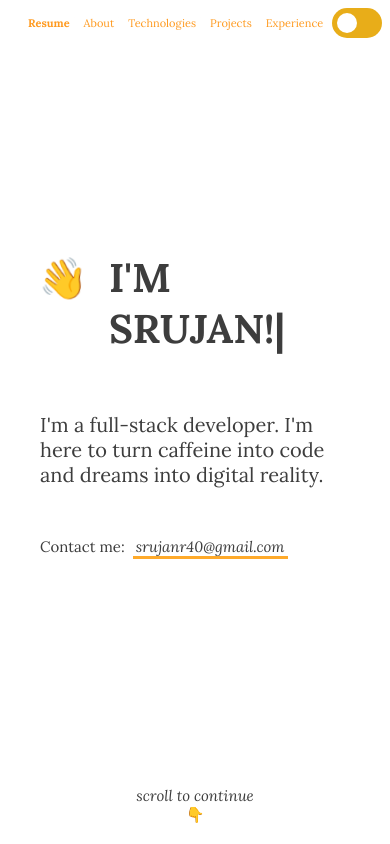
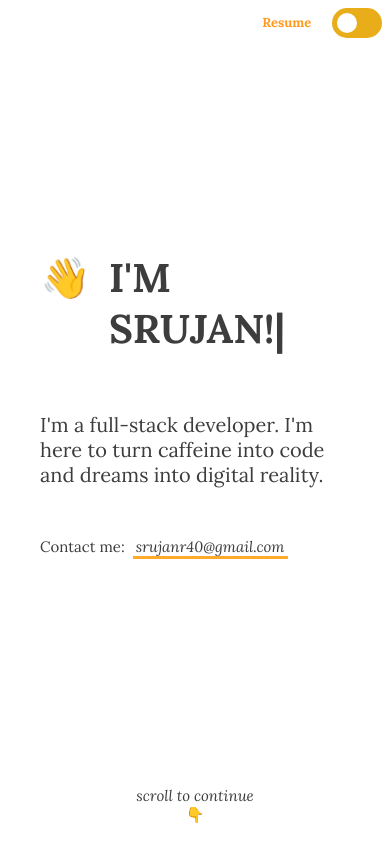
Before and after one commit to srujanr40/personal_website, a React (Create React App) app in the folder client/: page / in a window 390 px wide. Shown: the top 844 px of the page. Built offline with nearby package versions, Linux system fonts and the light colour scheme.

Commit message:
added new project, updated libraries, compact navbar for mobile

```diff
--- a/client/src/components/Navbar/Navbar.css
+++ b/client/src/components/Navbar/Navbar.css
@@ -18,14 +18,28 @@
     margin: -1px;
 }
 
+.resume_nav_button {
+    font-family: 'lora';
+    font-size: 130%;
+    background-color: #ffffff;
+    border: none;
+    border-radius: 5px;
+    cursor: pointer;
+    margin: -1px;
+}
+
 
 @media screen and (max-width: 600px) {
     .button_div {
+        display: none;
         margin-right: 0.4rem;
     }
 
     .nav_button {
-        font-size: 110%;
+        display: none;
+    }
+
+    .resume_nav_button {
         color: #ff9a1f;
     }
   }
@@ -33,18 +47,18 @@
 
   @media screen and (min-width: 600px) {
     .button_div {
+        display: none;
         margin-right: 1%;
     }
 
     .nav_button {
         color: #dd861d;
     }
+
+    .resume_nav_button {
+        color: #dd861d;
+    }
   }
-
-
-.button_div {
-
-}
 
 .switch {
     width: 30px;
--- a/client/src/components/Navbar/Navbar.jsx
+++ b/client/src/components/Navbar/Navbar.jsx
@@ -53,8 +53,8 @@ const Navbar = () => {
 
     return (
         <div className="navbar">
-            <div className = "button_div" style={buttonBackgroundStyle}>
-                <motion.button className='nav_button' variants={learnMoreButtonVariants} whileHover='whileHover' style={{fontWeight: 'bolder'}} onClick={() => window.location.href = `${process.env.PUBLIC_URL}/srujan_resume.pdf`}>Resume</motion.button>
+            <div className = "resume_div" style={buttonBackgroundStyle}>
+                <motion.button className='resume_nav_button' variants={learnMoreButtonVariants} whileHover='whileHover' style={{fontWeight: 'bolder'}} onClick={() => window.location.href = `${process.env.PUBLIC_URL}/srujan_resume.pdf`}>Resume</motion.button>
             </div>
             <div className = "button_div" style={buttonBackgroundStyle}>
                 <motion.button className='nav_button' variants={learnMoreButtonVariants} whileHover='whileHover' onClick={() => document.querySelector('.about').scrollIntoView({ behavior: 'smooth', block: 'center' })}>About</motion.button>
--- a/client/src/components/Projects/Projects.jsx
+++ b/client/src/components/Projects/Projects.jsx
@@ -96,6 +96,24 @@ export default function Projects() {
                 <p>projects</p>
             </motion.div>
             <div className="projects_content_list">
+            <motion.div
+                className="projects_content"
+                variants={contentVariants}
+                initial='offscreen'
+                whileInView='onscreen'
+                viewport={{ once: true }}
+            >
+                <div className="project_content_text" style={{ flex: 1 }}>
+                    <p style={{ fontSize: '120%', fontWeight: 'bold' }}>Reinforcement Learning Mountain Car</p>
+                    <p>Using Q-Learning to train an agent to quickly and optimally get a mountain car up a hill</p>
+                    <div style={buttonBackgroundStyle}>
+                        <motion.button className='learn_more_button' variants={learnMoreButtonVariants} initial='initial' animate={controls} whileHover='whileHover' onClick={() => handleButtonClick('https://github.com/srujanr40/reinforcement-learning-mountain-car', controls)}>Learn More</motion.button>
+                    </div>
+                </div>
+                <motion.div className="project_img" variants={imageVariants} whileHover='whileHover' whileTap='whileTap' dragConstraints= {imageVariants.dragConstraints} drag>
+                    <img src={`${process.env.PUBLIC_URL}/mountaincar.png`} alt="Project" onDragStart={(e) => e.preventDefault()} onClick={() => window.open('https://github.com/srujanr40/reinforcement-learning-mountain-car')}/>
+                </motion.div>
+            </motion.div>
             <motion.div
                 className="projects_content"
                 variants={contentVariants}
--- a/client/src/components/Technologies/Technologies.jsx
+++ b/client/src/components/Technologies/Technologies.jsx
@@ -112,6 +112,8 @@ export default function Technologies() {
                 <p>Chai</p>
                 <p>MongooseJS</p>
                 <p>Redux</p>
+                <p>Pandas</p>
+                <p>NumPy</p>
                 <p>MaterialUI</p>
                 <p>scikitlearn</p>
                 <p>NLTK</p>
```
Also changed, not shown: client/public/mountaincar.png (added).
